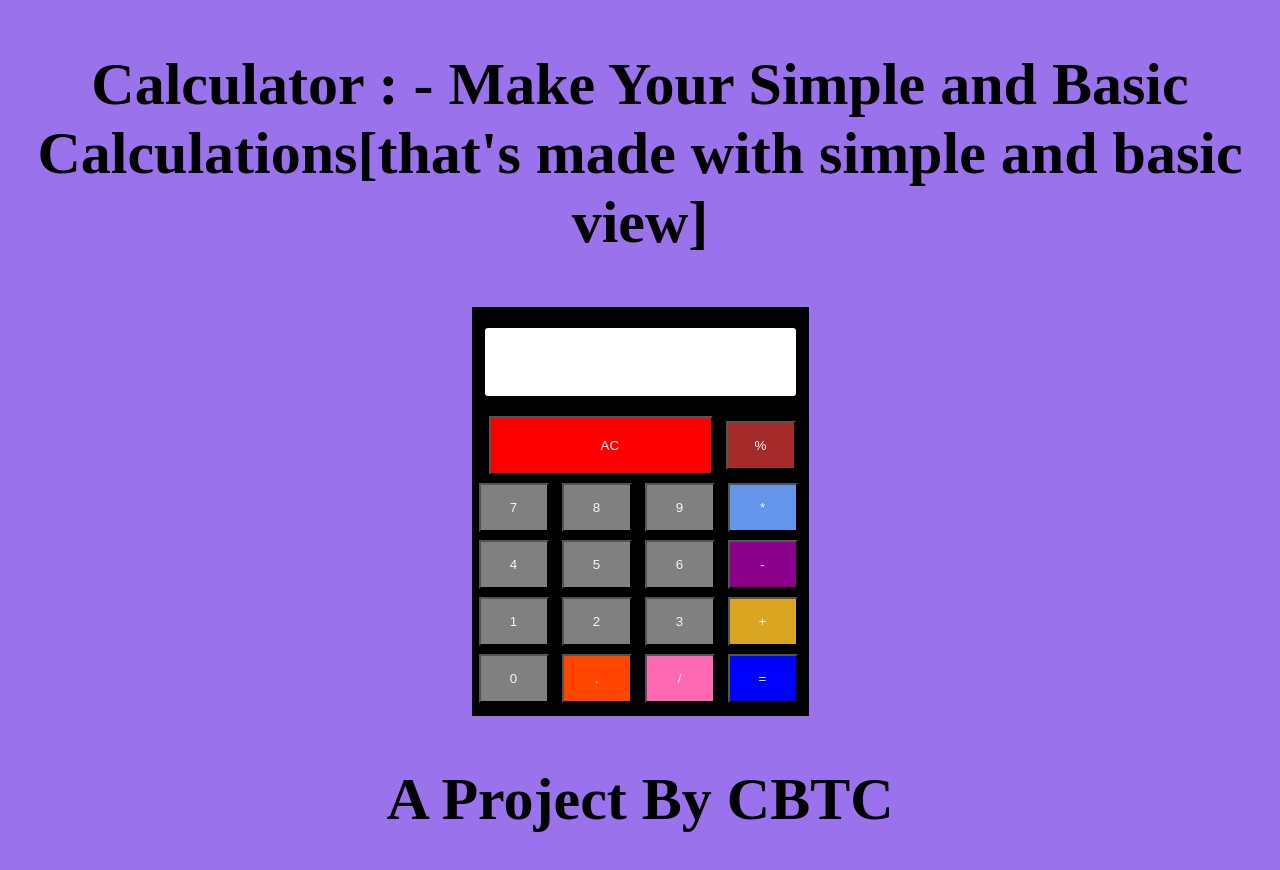
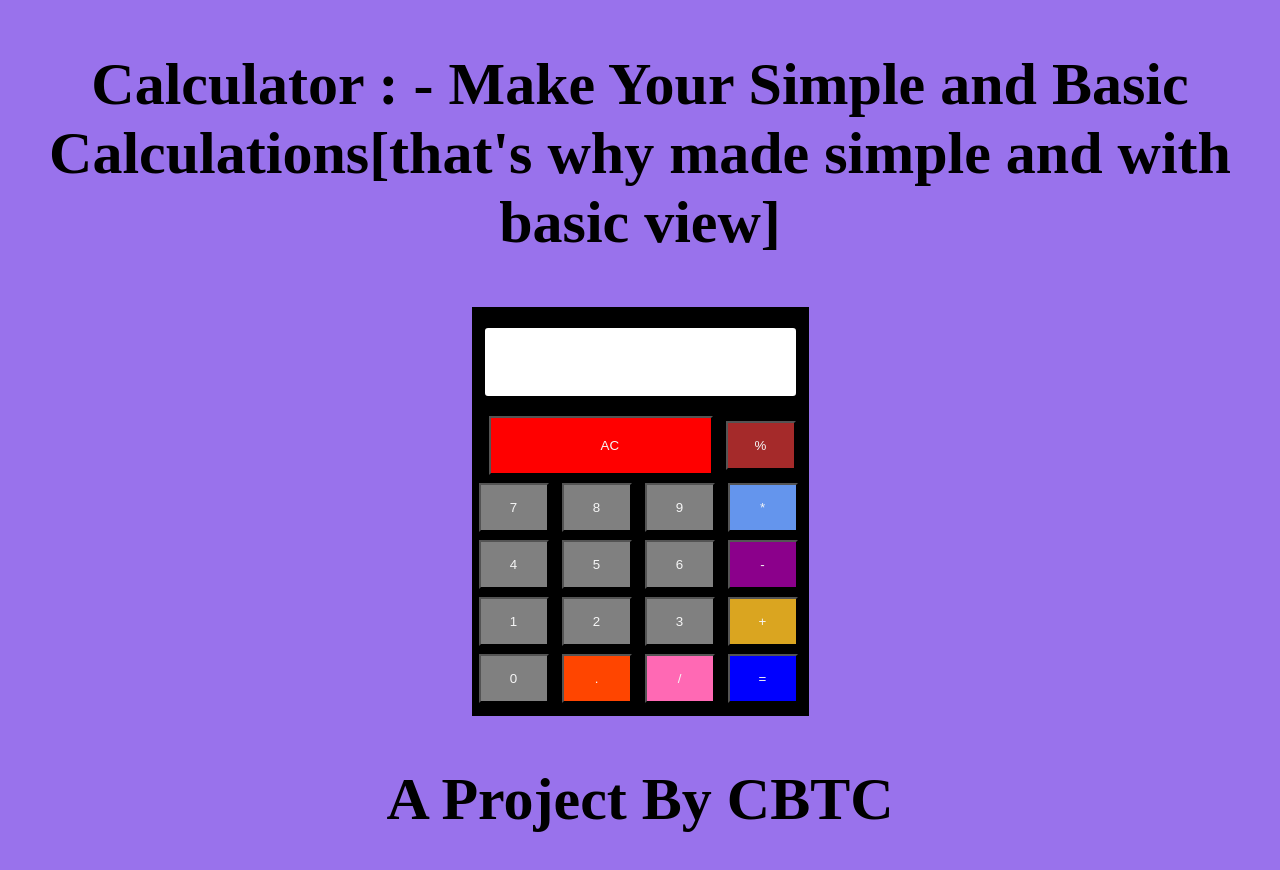
Before and after one commit to Csiddhart/CBTC, a plain HTML site: page Web Dev/Calculator/index.html in a window 1280 px wide. Drawn offline with Linux system fonts and the light colour scheme.

Commit message:
Update index.html

```diff
--- a/Web Dev/Calculator/index.html
+++ b/Web Dev/Calculator/index.html
@@ -11,7 +11,7 @@
 
   <body>
     <h2 class="center">
-      Calculator : - Make Your Simple and Basic Calculations[that's made with simple and basic view]
+      Calculator : - Make Your Simple and Basic Calculations[that's why made simple and with basic view]
     </h2>
     <div class="container mx-auto flex flex-col item-center">
       <!--over here the whole content is present-->
```
